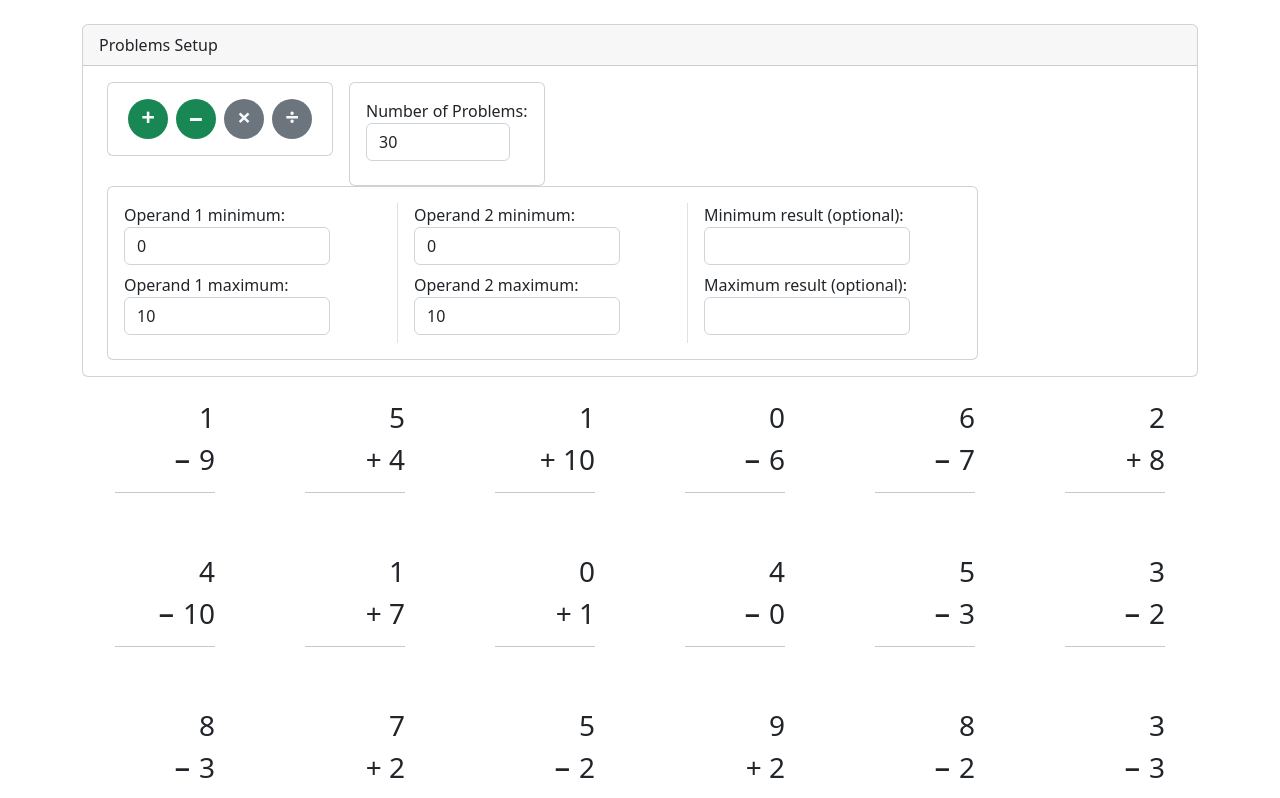
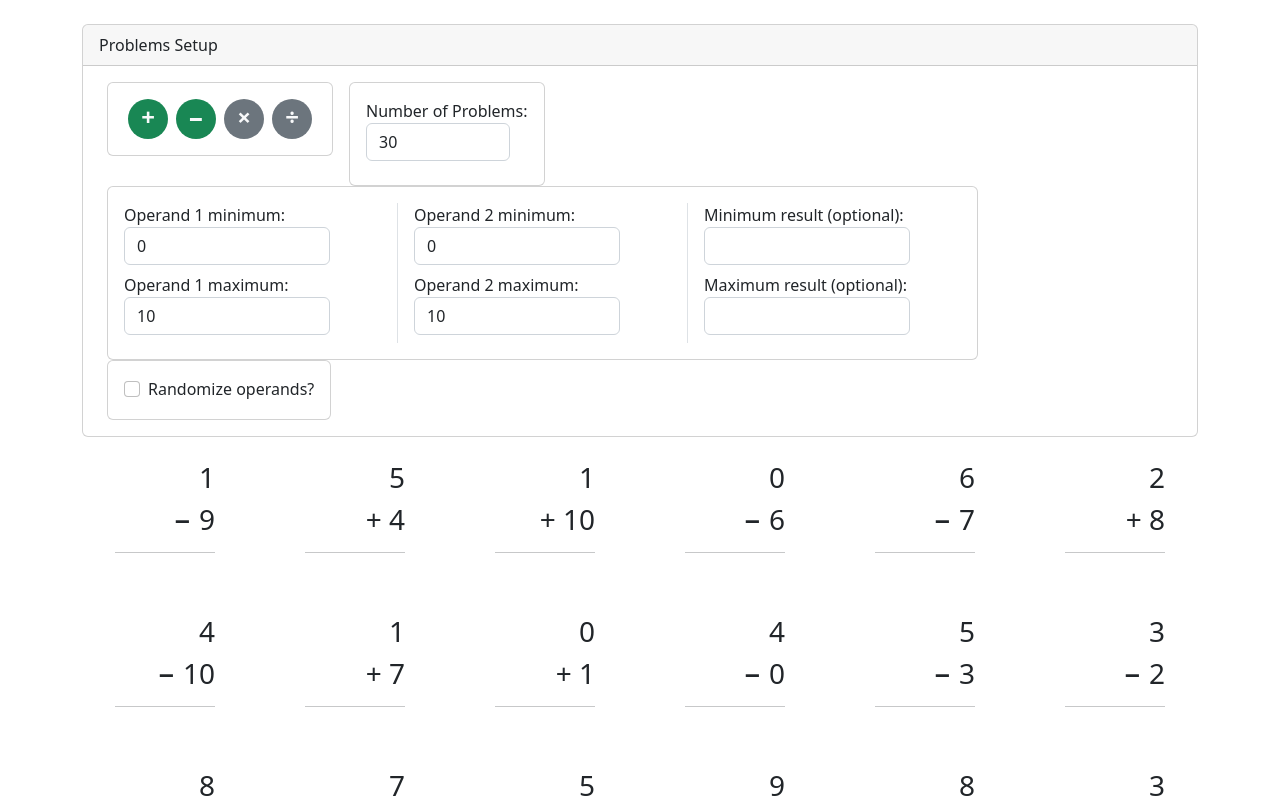
Before and after one commit to matthew-stockinger/problem-child, a React (Create React App) app: page / in a window 1280 px wide. Shown: the top 798 px of the page. Built offline with nearby package versions, Linux system fonts and the light colour scheme.

Commit message:
create Shuffle component

```diff
--- a/src/App.js
+++ b/src/App.js
@@ -25,7 +25,7 @@ const DATAMODEL = {
     min: undefined,
     max: undefined,
   },
-  shuffle: true,
+  shuffle: false,
   instructionsVisible: false,
 };
 
--- a/src/features/controlPanel/ControlPanel.js
+++ b/src/features/controlPanel/ControlPanel.js
@@ -3,6 +3,7 @@ import "bootstrap/dist/css/bootstrap.min.css";
 import Operations from "./Operations";
 import NumberOfProblems from "./NumberOfProblems";
 import Constraints from "./Constraints";
+import Shuffle from "./Shuffle";
 
 const ControlPanel = ({ state }) => {
   return (
@@ -16,6 +17,7 @@ const ControlPanel = ({ state }) => {
             operandConstraints={state.operandConstraints}
             resultConstraints={state.resultConstraints}
           />
+          <Shuffle shuffle={state.shuffle} />
         </div>
       </div>
     </div>
--- /dev/null
+++ b/src/features/controlPanel/Shuffle.js
@@ -0,0 +1,26 @@
+import React from "react";
+import "bootstrap/dist/css/bootstrap.min.css";
+
+const Shuffle = ({ shuffle }) => {
+  return (
+    <div className="card mx-2">
+      <div className="card-body">
+        <div className="form-check">
+          <input
+            id="shuffleCheckbox"
+            name="shuffleCheckbox"
+            type="checkbox"
+            className="form-check-input"
+            value="shuffle"
+            checked={shuffle}
+          />
+          <label htmlFor="shuffleCheckbox" className="form-check-label">
+            Randomize operands?
+          </label>
+        </div>
+      </div>
+    </div>
+  );
+};
+
+export default Shuffle;
```
